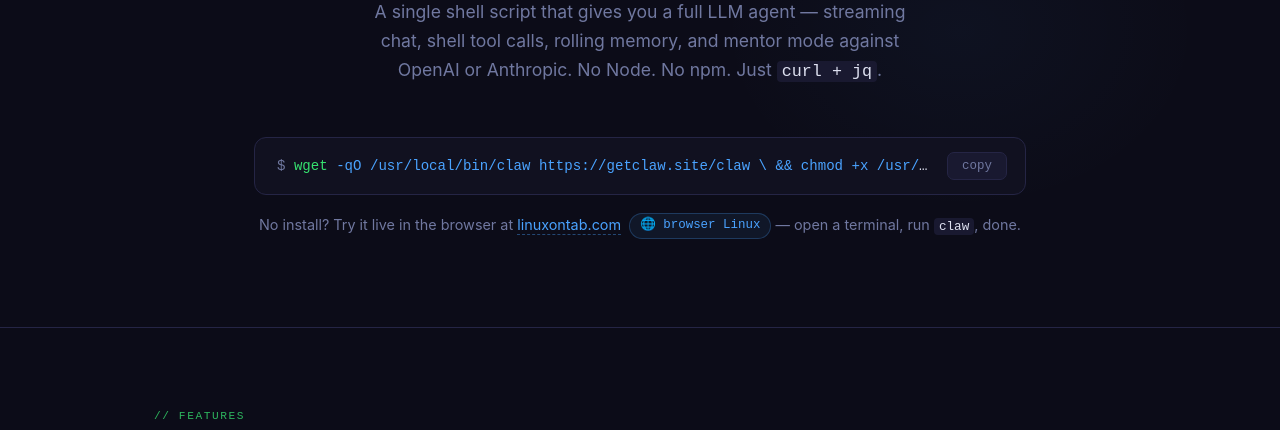
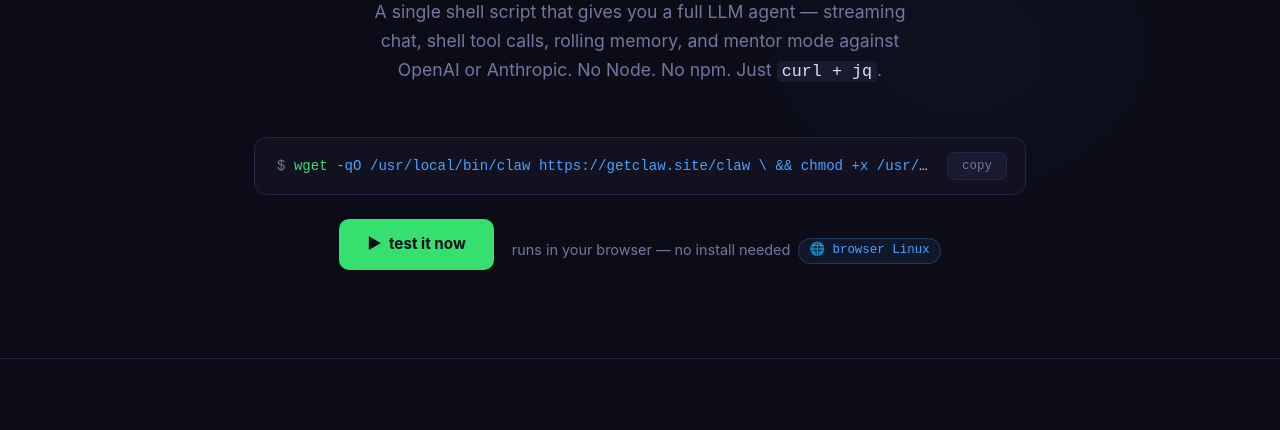
Before and after one commit to kilian-ai/claw, a plain HTML site: page index.html in a window 1280 px wide. Shown: the part 370-800 px from the top of the page. Drawn offline with Linux system fonts and the light colour scheme.

Commit message:
feat(site): add test-it-now CTA button linking to LinuxOnTab live shell

```diff
--- a/index.html
+++ b/index.html
@@ -271,12 +271,36 @@
     .copy-btn:hover, .copy-btn.ok { border-color: var(--green); color: var(--green); }
 
     .try-live {
-      margin-top: 18px;
+      margin-top: 14px;
       font-size: 0.9rem;
       color: var(--dim);
     }
-    .try-live a {
-      color: var(--blue);
+    .cta-btn {
+      display: inline-flex;
+      align-items: center;
+      gap: 8px;
+      background: var(--green);
+      color: #0c0c18;
+      font-weight: 700;
+      font-size: 0.95rem;
+      padding: 13px 28px;
+      border-radius: 10px;
+      text-decoration: none;
+      border: none;
+      cursor: pointer;
+      transition: filter 0.15s, transform 0.12s;
+      white-space: nowrap;
+    }
+    .cta-btn:hover { filter: brightness(1.12); transform: translateY(-1px); }
+    .cta-btn:active { filter: brightness(0.95); transform: none; }
+    .cta-row {
+      display: flex;
+      align-items: center;
+      gap: 18px;
+      flex-wrap: wrap;
+      justify-content: center;
+      margin-top: 24px;
+    }
       text-decoration: none;
       border-bottom: 1px dashed rgba(74,163,255,0.4);
       padding-bottom: 1px;
@@ -528,12 +552,17 @@
       </code>
       <button class="copy-btn" id="cpyBtn" onclick="copyInstall()">copy</button>
     </div>
-    <p class="try-live">
-      No install? Try it live in the browser at
-      <a href="https://linuxontab.com" target="_blank" rel="noopener">linuxontab.com</a>
-      <span class="lot-badge">&#x1f310; browser Linux</span>
-      — open a terminal, run <code style="font-size:0.88em;background:var(--bg3);padding:1px 5px;border-radius:4px;color:var(--text)">claw</code>, done.
-    </p>
+    <div class="cta-row">
+      <a class="cta-btn"
+         href="http://linuxontab.com/shell/?pip=1&amp;pipx=20&amp;pipy=50&amp;pipw=600&amp;piph=400&amp;browser=https://getclaw.site&amp;postboot=https://getclaw.site/install.sh"
+         target="_blank" rel="noopener">
+        &#9654;&nbsp; test it now
+      </a>
+      <p class="try-live">
+        runs in your browser &mdash; no install needed
+        <span class="lot-badge">&#x1f310; browser Linux</span>
+      </p>
+    </div>
   </section>
 </div>
 
```
